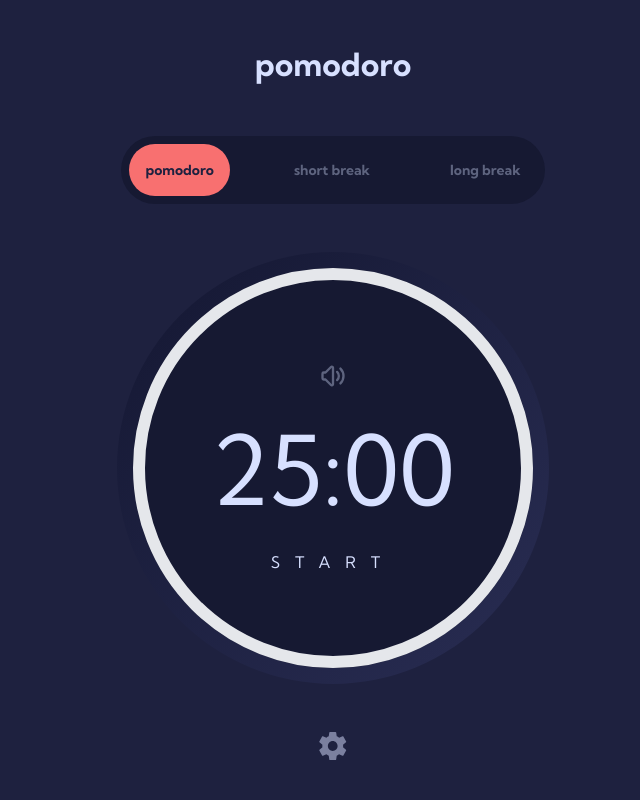
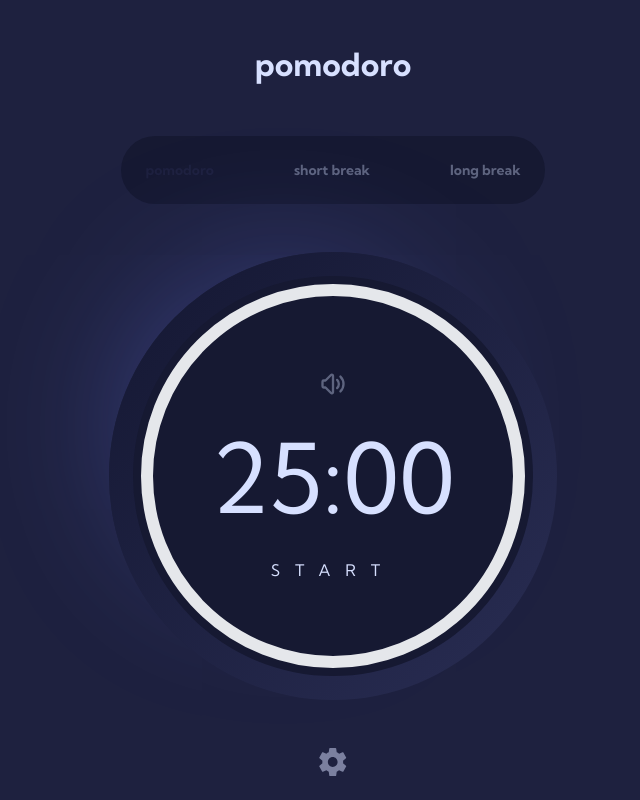
Before and after one commit to yan-batista/pomodoro_app, a React (Vite) app: page / in a window 1280 px wide. Shown: the whole page, without its empty margins (307-947 px from the left). Built offline with nearby package versions, Linux system fonts and the light colour scheme.

Commit message:
timer componente; limitar a seleção do tempo

```diff
--- a/src/App.tsx
+++ b/src/App.tsx
@@ -1,70 +1,23 @@
-import { useEffect, useState } from "react";
+import { useState } from "react";
 import "./styles/global.css";
 
 import TimerSelector from "./Components/TimerSelector";
 import Modal from "./Components/Modal";
 import { ConfigProps } from "./types/pomodoro_config.t";
+import Timer from "./Components/Timer";
 
 function App() {
   const [selected, setSelected] = useState<string>("pomodoro");
   const [config, setConfig] = useState<ConfigProps>({
     pomodoro: 25,
-    short: 5,
-    long: 15,
+    short_break: 5,
+    long_break: 15,
     font: "kumbh",
     color: "red",
   });
-  //const [partyTime, setPartyTime] = useState(false);
-  const [isTimerPaused, setIsTimerPaused] = useState(true);
-  const [minutes, setMinutes] = useState(config.pomodoro.toString());
-  const [seconds, setSeconds] = useState("00");
-  const [target, setTarget] = useState<Date | null>(null);
-
-  useEffect(() => {
-    if (!isTimerPaused && target === null) {
-      const today = new Date();
-      today.setMinutes(today.getMinutes() + config.pomodoro);
-      setTarget(today);
-    }
-
-    const timer = () => {
-      if (!isTimerPaused && target !== null) {
-        const now = new Date();
-        const difference = target.getTime() - now.getTime();
-
-        const m = Math.floor((difference % (1000 * 60 * 60)) / (1000 * 60));
-        setMinutes(m.toString().padStart(2, "0"));
-
-        const s = Math.floor((difference % (1000 * 60)) / 1000);
-        setSeconds(s.toString().padStart(2, "0"));
-
-        /* if (m <= 0 && s <= 0) {
-          setPartyTime(true);
-        } */
-      }
-    };
-
-    timer();
-
-    const interval = setInterval(timer, 1000);
-
-    return () => clearInterval(interval);
-  }, [isTimerPaused, target]);
-
-  function StartOrPauseTimer() {
-    if (isTimerPaused) {
-      const remainingTimeInSeconds = parseInt(minutes) * 60 + parseInt(seconds);
-      const today = new Date();
-      today.setSeconds(today.getSeconds() + remainingTimeInSeconds);
-      setTarget(today);
-      setIsTimerPaused(false);
-    } else {
-      setIsTimerPaused(true);
-    }
-  }
 
   function onClickChangeSelected(event: React.MouseEvent<HTMLParagraphElement>) {
-    setSelected(event.currentTarget.innerHTML.toLowerCase());
+    setSelected(event.currentTarget.innerHTML.toLowerCase().replace(" ", "_"));
   }
 
   function onClickChangeConfig(config: ConfigProps) {
@@ -79,49 +32,14 @@ function App() {
     }
   }
 
-  const timerAction = (): string => {
-    if (target === null) {
-      return "start";
-    } else if (isTimerPaused) {
-      return "resume";
-    } else {
-      return "pause";
-    }
-  };
-
   return (
-    <main className={`w-screen h-screen bg-blue flex flex-row justify-center items-start p-10 font-${config.font}`}>
+    <main className={`w-screen h-screen  flex flex-row justify-center items-start p-10 font-${config.font}`}>
       <div className="flex flex-col items-center gap-12">
-        <h1 className="text-[32px] text-text">pomodoro</h1>
+        <h1 className="text-[32px] text-text select-none">pomodoro</h1>
 
         <TimerSelector onClickHandler={onClickChangeSelected} selected={selected} color={config.color} />
 
-        <div className="clock cursor-pointer" onClick={StartOrPauseTimer}>
-          <div className="clock_gradient_border bg-gradient-to-br from-darker_blue to-light_blue w-[27rem] h-[27rem] rounded-full relative flex flex-row justify-center items-center">
-            <div className="clock_container w-[25rem] h-[25rem] bg-dark_blue rounded-full flex flex-row justify-center items-center">
-              <div
-                className={`clock_timer_bar border-[12px] border-accent_${config.color} rounded-full w-[25rem] h-[25rem] flex flex-col justify-center items-center`}
-              >
-                <svg
-                  xmlns="http://www.w3.org/2000/svg"
-                  fill="none"
-                  stroke="currentColor"
-                  viewBox="0 0 24 24"
-                  className="w-7 h-7 text-dark_text hover:text-text transition-colors duration-300"
-                >
-                  <path
-                    strokeLinecap="round"
-                    strokeLinejoin="round"
-                    strokeWidth="2"
-                    d="M15.536 8.464a5 5 0 010 7.072m2.828-9.9a9 9 0 010 12.728M5.586 15H4a1 1 0 01-1-1v-4a1 1 0 011-1h1.586l4.707-4.707C10.923 3.663 12 4.109 12 5v14c0 .891-1.077 1.337-1.707.707L5.586 15z"
-                  ></path>
-                </svg>
-                <h1 className="text-8xl text-text font-normal my-8 select-none">{`${minutes}:${seconds}`}</h1>
-                <p className="uppercase text-text font-normal tracking-[15px] select-none">{timerAction()}</p>
-              </div>
-            </div>
-          </div>
-        </div>
+        <Timer selected={selected} config={config} />
 
         <svg
           width="28"
--- a/src/Components/Modal.tsx
+++ b/src/Components/Modal.tsx
@@ -11,7 +11,16 @@ const Modal: React.FC<ModalProps> = ({ config, onClickChangeConfig }: ModalProps
   const [newConfig, setNewConfig] = useState<ConfigProps>(config);
 
   function OnChangeInput(event: React.ChangeEvent<HTMLInputElement>, entryName: string) {
-    setNewConfig((prevConfig) => ({ ...prevConfig, [entryName]: parseInt(event.target.value) }));
+    if (event.target.value === "") {
+      event.target.value = "0";
+    }
+    let value = parseInt(event.target.value);
+    if (value > 60) value = 60;
+    if (value < 0) value = 0;
+
+    event.target.value = value.toString();
+
+    setNewConfig((prevConfig) => ({ ...prevConfig, [entryName]: value }));
   }
 
   function OnClickFont(event: React.MouseEvent<HTMLDivElement>) {
@@ -90,8 +99,8 @@ const Modal: React.FC<ModalProps> = ({ config, onClickChangeConfig }: ModalProps
                 type="number"
                 id="short_break-input"
                 name="short_break-input"
-                defaultValue={newConfig.short}
-                onChange={(e) => OnChangeInput(e, "short")}
+                defaultValue={newConfig.short_break}
+                onChange={(e) => OnChangeInput(e, "short_break")}
                 className="bg-input_color max-w-[140px] h-[40px] rounded-xl p-4 text-sm mt-2 outline-none"
               />
             </div>
@@ -102,8 +111,8 @@ const Modal: React.FC<ModalProps> = ({ config, onClickChangeConfig }: ModalProps
                 type="number"
                 id="long_break-input"
                 name="long_break-input"
-                defaultValue={newConfig.long}
-                onChange={(e) => OnChangeInput(e, "long")}
+                defaultValue={newConfig.long_break}
+                onChange={(e) => OnChangeInput(e, "long_break")}
                 className="bg-input_color max-w-[140px] h-[40px] rounded-xl p-4 text-sm mt-2 outline-none"
               />
             </div>
--- /dev/null
+++ b/src/Components/Timer.tsx
@@ -0,0 +1,160 @@
+import { useEffect, useState } from "react";
+import { ConfigProps } from "../types/pomodoro_config.t";
+
+interface TimerProps {
+  config: ConfigProps;
+  selected: string;
+}
+
+const Timer: React.FC<TimerProps> = ({ config, selected }: TimerProps) => {
+  const [isMuted, setIsMuted] = useState(false);
+  const [isTimeOver, setIsTimeOver] = useState(false);
+  const [isTimerPaused, setIsTimerPaused] = useState(true);
+  const [minutes, setMinutes] = useState(config.pomodoro.toString());
+  const [seconds, setSeconds] = useState("00");
+  const [target, setTarget] = useState<Date | null>(null);
+
+  useEffect(() => {
+    resetTimer(config[selected as keyof typeof config].toString());
+  }, [config, selected]);
+
+  useEffect(() => {
+    if (!isTimerPaused && target === null) {
+      const today = new Date();
+      today.setMinutes(today.getMinutes() + config.pomodoro);
+      setTarget(today);
+    }
+
+    const timer = () => {
+      if (!isTimerPaused && target !== null) {
+        const now = new Date();
+        const difference = target.getTime() - now.getTime();
+
+        const m = Math.floor((difference % (1000 * 60 * 60)) / (1000 * 60));
+        setMinutes(m.toString().padStart(2, "0"));
+
+        const s = Math.floor((difference % (1000 * 60)) / 1000);
+        setSeconds(s.toString().padStart(2, "0"));
+
+        if (m <= 0 && s <= 0) {
+          setIsTimeOver(true);
+        }
+      }
+    };
+
+    timer();
+
+    const interval = setInterval(timer, 1000);
+
+    return () => clearInterval(interval);
+  }, [isTimerPaused, target]);
+  function startOrPauseTimer() {
+    if (isTimerPaused) {
+      const remainingTimeInSeconds = parseInt(minutes) * 60 + parseInt(seconds);
+      const today = new Date();
+      today.setSeconds(today.getSeconds() + remainingTimeInSeconds);
+      setTarget(today);
+      setIsTimerPaused(false);
+    } else {
+      setIsTimerPaused(true);
+    }
+  }
+
+  function resetTimer(minutes: string) {
+    setIsTimerPaused(true);
+    setIsTimeOver(false);
+    setMinutes(minutes);
+    setSeconds("00");
+    setTarget(null);
+  }
+
+  function MuteOrUnmuteTimer() {
+    setIsMuted((prevState) => !prevState);
+  }
+
+  const timerAction = (): string => {
+    if (target === null) {
+      return "start";
+    } else if (isTimerPaused) {
+      return "resume";
+    } else {
+      return "pause";
+    }
+  };
+
+  const displayMessage = (): string => {
+    let message = "time for a break!";
+    if (selected === "short_break" || selected === "long_break") {
+      message = "back to work!";
+    }
+    return message;
+  };
+
+  return (
+    <div className="clock cursor-pointer relative z-0">
+      <div
+        className="shadow-[-50px_-50px_150px_-80px_rgba(109,124,255,0.4)] clock_gradient_border bg-gradient-to-br from-darker_blue to-light_blue w-[28rem] h-[28rem] rounded-full relative flex flex-row justify-center items-center"
+        onClick={startOrPauseTimer}
+      >
+        <div className="clock_container w-[25rem] h-[25rem] bg-dark_blue rounded-full flex flex-row justify-center items-center">
+          <div
+            className={`clock_timer_bar border-[12px] border-accent_${config.color} rounded-full w-[24rem] h-[24rem] flex flex-col justify-center items-center`}
+          >
+            <div onClick={MuteOrUnmuteTimer}>
+              {isMuted ? (
+                <svg
+                  xmlns="http://www.w3.org/2000/svg"
+                  fill="none"
+                  stroke="currentColor"
+                  viewBox="0 0 24 24"
+                  className="w-7 h-7 text-dark_text hover:text-text transition-colors duration-300"
+                >
+                  <path
+                    strokeLinecap="round"
+                    strokeLinejoin="round"
+                    strokeWidth="2"
+                    d="M5.586 15H4a1 1 0 01-1-1v-4a1 1 0 011-1h1.586l4.707-4.707C10.923 3.663 12 4.109 12 5v14c0 .891-1.077 1.337-1.707.707L5.586 15z"
+                    clipRule="evenodd"
+                  ></path>
+                  <path
+                    strokeLinecap="round"
+                    strokeLinejoin="round"
+                    strokeWidth="2"
+                    d="M17 14l2-2m0 0l2-2m-2 2l-2-2m2 2l2 2"
+                  ></path>
+                </svg>
+              ) : (
+                <svg
+                  xmlns="http://www.w3.org/2000/svg"
+                  fill="none"
+                  stroke="currentColor"
+                  viewBox="0 0 24 24"
+                  className="w-7 h-7 text-dark_text hover:text-text transition-colors duration-300"
+                >
+                  <path
+                    strokeLinecap="round"
+                    strokeLinejoin="round"
+                    strokeWidth="2"
+                    d="M15.536 8.464a5 5 0 010 7.072m2.828-9.9a9 9 0 010 12.728M5.586 15H4a1 1 0 01-1-1v-4a1 1 0 011-1h1.586l4.707-4.707C10.923 3.663 12 4.109 12 5v14c0 .891-1.077 1.337-1.707.707L5.586 15z"
+                  ></path>
+                </svg>
+              )}
+            </div>
+            {/* <h1 className="text-8xl text-text font-normal my-8 select-none">
+              {isTimeOver ? displayMessage() : `${minutes}:${seconds}`}
+            </h1> */}
+            {isTimeOver && <h1 className="text-4xl text-text font-normal my-8 select-none">{displayMessage()}</h1>}
+            {!isTimeOver && (
+              <h1 className="text-8xl text-text font-normal my-8 select-none">{`${minutes}:${seconds}`}</h1>
+            )}
+            <p className="uppercase text-text font-normal tracking-[15px] select-none">
+              {!isTimeOver && timerAction()}
+            </p>
+          </div>
+        </div>
+      </div>
+    </div>
+  );
+};
+
+export default Timer;
--- a/src/Components/TimerSelector.tsx
+++ b/src/Components/TimerSelector.tsx
@@ -6,7 +6,7 @@ interface Props {
 
 const TimerSelector: React.FC<Props> = ({ onClickHandler, selected, color }: Props) => {
   return (
-    <div className="flex flex-row justify-center items-center bg-dark_blue p-2 rounded-full gap-12">
+    <div className="flex flex-row justify-center items-center bg-dark_blue p-2 rounded-full gap-12 relative z-15">
       <p
         className={`cursor-pointer text-sm p-4 select-none ${
           selected === "pomodoro" ? `bg-accent_${color} rounded-full text-blue` : "text-dark_text"
@@ -17,7 +17,7 @@ const TimerSelector: React.FC<Props> = ({ onClickHandler, selected, color }: Pro
       </p>
       <p
         className={`cursor-pointer text-sm p-4 select-none ${
-          selected === "short break" ? `bg-accent_${color} rounded-full text-blue` : "text-dark_text"
+          selected === "short_break" ? `bg-accent_${color} rounded-full text-blue` : "text-dark_text"
         }`}
         onClick={onClickHandler}
       >
@@ -25,7 +25,7 @@ const TimerSelector: React.FC<Props> = ({ onClickHandler, selected, color }: Pro
       </p>
       <p
         className={`cursor-pointer text-sm p-4 select-none ${
-          selected === "long break" ? `bg-accent_${color} rounded-full text-blue` : "text-dark_text"
+          selected === "long_break" ? `bg-accent_${color} rounded-full text-blue` : "text-dark_text"
         }`}
         onClick={onClickHandler}
       >
@@ -36,7 +36,3 @@ const TimerSelector: React.FC<Props> = ({ onClickHandler, selected, color }: Pro
 };
 
 export default TimerSelector;
-
-/** style for selected
- * bg-accent_red rounded-full text-black
- */
--- a/src/styles/global.css
+++ b/src/styles/global.css
@@ -6,6 +6,6 @@
 
 @layer base {
   body {
-    @apply font-kumbh font-bold;
+    @apply font-bold bg-blue;
   }
 }
--- a/src/types/pomodoro_config.t.ts
+++ b/src/types/pomodoro_config.t.ts
@@ -1,7 +1,7 @@
 export interface ConfigProps {
   pomodoro: number;
-  short: number;
-  long: number;
+  short_break: number;
+  long_break: number;
   font: string;
   color: string;
 }
```
